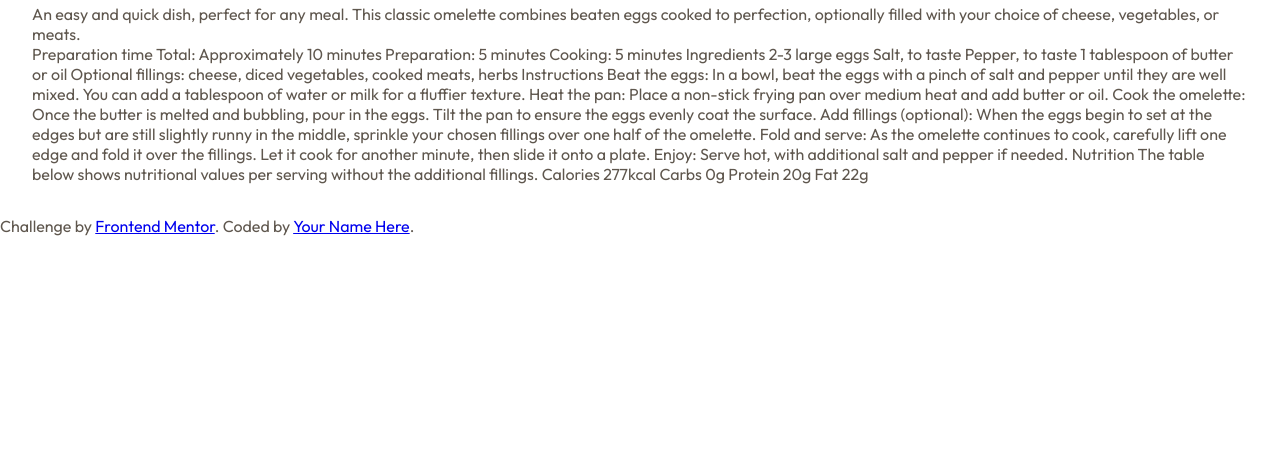
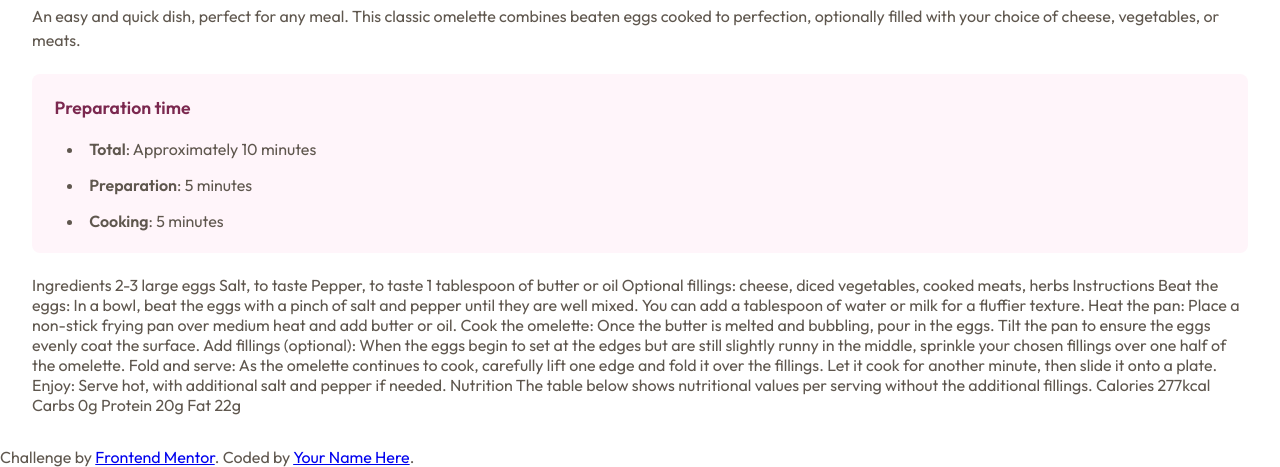
Before and after one commit to ManasiCoder/recipe-page, a plain HTML site: page index.html in a window 1280 px wide. Shown: the part 682-1149 px from the top of the page. Before the commit the page ends 918 px from the top, so only its background shows below. Drawn offline with Linux system fonts and the light colour scheme.

Commit message:
Preparation time style

```diff
--- a/assets/css/reset.css
+++ b/assets/css/reset.css
@@ -2,10 +2,10 @@
   margin: 0;
   padding: 0;
   box-sizing: border-box;
+  font-family: var(--normal-font);
 }
 
 body {
-  font-family: var(--normal-font);
   font-weight: 400;
   color: var(--stone-600)
 }
@@ -13,4 +13,6 @@ body {
 .container {
   width: 100%;
   padding: 2rem;
+  display: grid;
+  gap: 1.4rem;
 }
--- a/assets/css/text.css
+++ b/assets/css/text.css
@@ -1,3 +1,5 @@
+/* SECTION DESCRIPTION */
+
 .description {
   display: grid;
   gap: 1.2rem;
@@ -6,4 +8,37 @@
 .description h1 {
   font-family: var(--title-font);
   font-size: 2rem;
+  color: var(--stone-900);
 }
+
+.description p {
+  line-height: 1.5rem;
+}
+
+
+/* SECTION PREPARATION */
+
+.preparation {
+  padding: 1.4rem;
+  display: grid;
+  gap: 1.2rem;
+  background-color: var(--rose-50);
+  border-radius: 8px;
+}
+
+.preparation span.time-title {
+  color: var(--rose-800);
+  font-weight: 600;
+  font-size: 1.1rem;
+}
+
+.preparation ul {
+  padding-left: 0.8rem;
+  display: grid;
+  gap: 1rem;
+  list-style-position: inside;
+}
+
+.preparation ul li .time {
+  font-weight: 600;
+}
--- a/index.html
+++ b/index.html
@@ -28,11 +28,15 @@
       </p>
     </section>
 
-    Preparation time
+    <section class="preparation">
+      <span class="time-title">Preparation time</span>
 
-    Total: Approximately 10 minutes
-    Preparation: 5 minutes
-    Cooking: 5 minutes
+      <ul>
+        <li><span class="time">Total</span>: Approximately 10 minutes</li>
+        <li><span class="time">Preparation</span>: 5 minutes</li>
+        <li><span class="time">Cooking</span>: 5 minutes</li>
+      </ul>
+    </section>
 
     Ingredients
 
```
